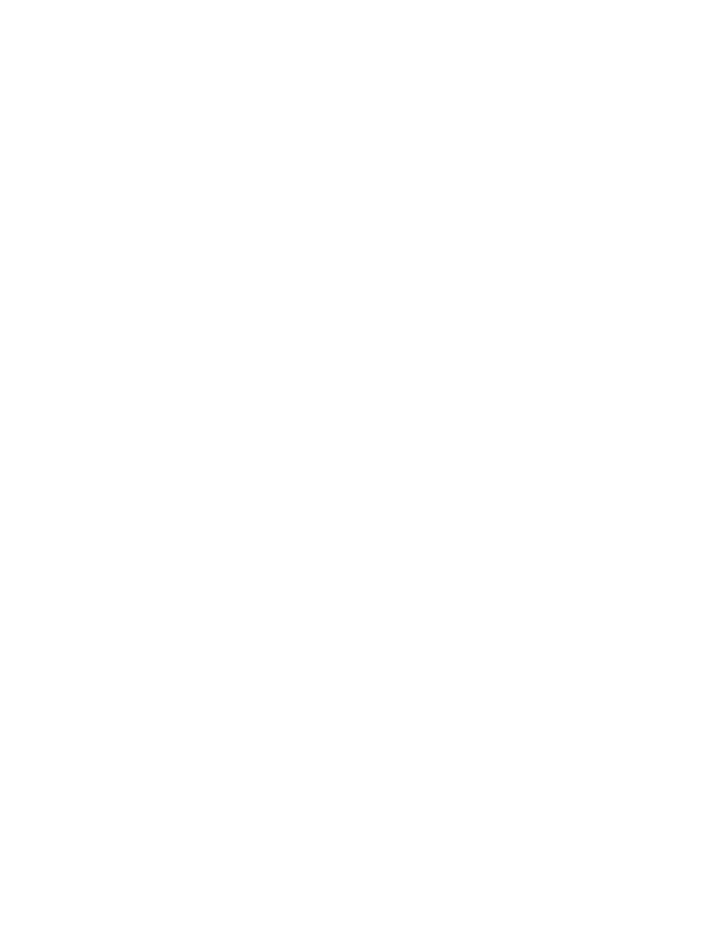
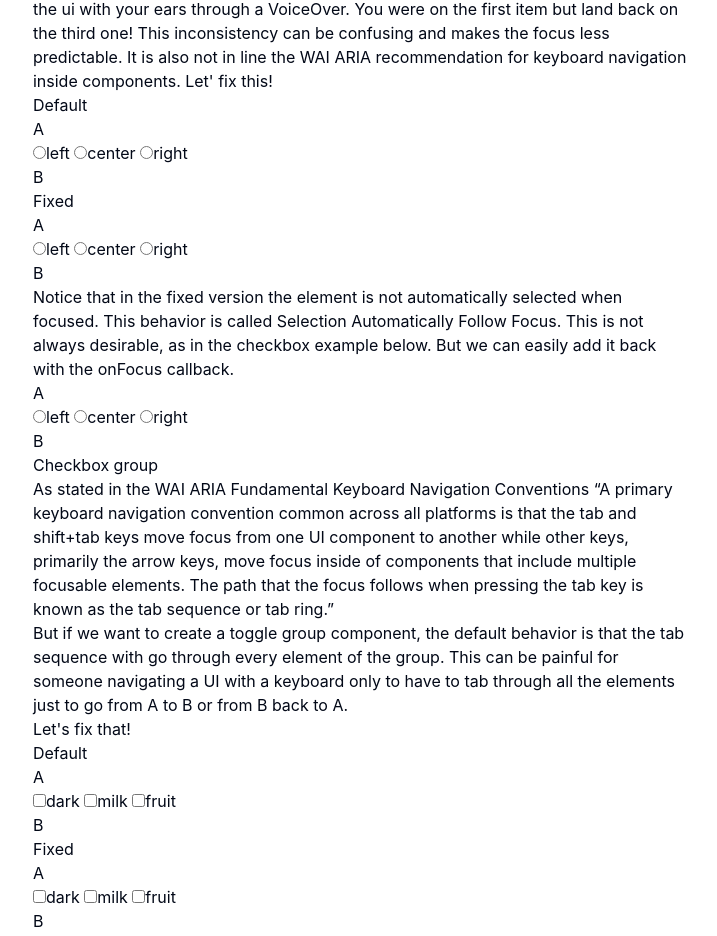
Before and after one commit to fcrozatier/choco-ui, a SvelteKit app: page /focus in a window 1280 px wide. Before the commit this address had no page. Shown: the part 171-1107 px from the top of the page, without its empty margins (279-996 px from the left). Before the commit the page ends 800 px from the top, so only its background shows below. Built offline with nearby package versions, Linux system fonts and the light colour scheme.

Commit message:
create a manageFocus action

```diff
--- /dev/null
+++ b/src/lib/actions/focus/manageFocus.svelte.ts
@@ -0,0 +1,111 @@
+import { key } from "$lib/utils/keyboard";
+import { modulo } from "@fcrozatier/ts-helpers";
+import type { Action } from "svelte/action";
+
+export type ManageFocusOptions = {
+	loop?: boolean;
+	/**
+	 * With roving focus, only one item in the list is focusable at a given time and the tab sequence will come back to this item. Arrows are used to focus another item of the collection
+	 */
+	roving?: boolean;
+	onFocus?: (from: HTMLElement, to: HTMLElement) => void;
+};
+
+const defaults = {
+	loop: true,
+	roving: true,
+} satisfies ManageFocusOptions;
+
+/**
+ * Manage focus in a composite widget with the keyboard arrows.
+ *
+ */
+export const manageFocus = (options?: ManageFocusOptions) => {
+	const loop = options?.loop ?? defaults.loop;
+	const roving = options?.roving ?? defaults.roving;
+	const items: HTMLElement[] = [];
+
+	const handleKeydown = (e: KeyboardEvent) => {
+		const index = items.findIndex((tab) => tab === e.currentTarget);
+		let newIndex = index;
+
+		switch (e.key) {
+			case key.ARROW_LEFT:
+			case key.ARROW_UP:
+				newIndex = loop ? modulo(index - 1, items.length) : Math.max(0, index - 1);
+				break;
+			case key.ARROW_RIGHT:
+			case key.ARROW_DOWN:
+				newIndex = loop ? (index + 1) % items.length : Math.min(items.length - 1, index + 1);
+				break;
+			case key.HOME:
+				newIndex = 0;
+				break;
+			case key.END:
+				newIndex = items.length - 1;
+				break;
+			default:
+				return;
+		}
+
+		e.preventDefault(); // Avoid firing a scroll event.
+
+		const oldItem = items[index];
+		const newItem = items[newIndex];
+
+		if (oldItem && newItem && oldItem !== newItem) {
+			makeFocusable(newItem);
+			newItem.focus();
+
+			options?.onFocus?.(oldItem, newItem);
+		}
+	};
+
+	const makeFocusable = (element: HTMLElement) => {
+		for (const item of items) {
+			if (item === element) {
+				item.tabIndex = 0;
+			} else {
+				item.tabIndex = -1;
+			}
+		}
+	};
+
+	$effect(() => {
+		let focusable: HTMLElement | undefined;
+
+		for (let index = 0; index < items.length; index++) {
+			const item = items[index];
+
+			if (item && roving) {
+				if (
+					item.ariaSelected === "true" ||
+					item.ariaPressed === "true" ||
+					item.ariaChecked === "true"
+				) {
+					makeFocusable(item);
+					focusable = item;
+				} else {
+					item.tabIndex = -1;
+				}
+			}
+		}
+
+		// By default focus the first item of the collection
+		if (!focusable && items[0]) {
+			makeFocusable(items[0]);
+		}
+	});
+
+	return ((node) => {
+		items.push(node);
+
+		node.addEventListener("keydown", handleKeydown);
+
+		return {
+			destroy() {
+				node.removeEventListener("keydown", handleKeydown);
+			},
+		};
+	}) satisfies Action;
+};
--- /dev/null
+++ b/src/routes/focus/+page.svelte
@@ -0,0 +1,116 @@
+<script lang="ts">
+	import { manageFocus } from "$lib/actions/focus/manageFocus.svelte";
+
+	const focusGroupRadio = manageFocus();
+	const focusGroupRadio2 = manageFocus({ onFocus: (_, to) => to.click() });
+	const focusGroupCheck = manageFocus();
+</script>
+
+<article class="mx-auto max-w-prose">
+	<h1>Focus management</h1>
+	<p>Here are two example were the default focus is slightly broken.</p>
+	<h2>Radio Group</h2>
+	<p>
+		A radio group has by default a roving focus, where the tab sequence from A to B only focuses one
+		item in the radio group, and you can select others with your keyboard arrows. But when you Tab
+		from A to B <em>without</em> selecting an item and then back to A, you can observe an
+		inconsistency in the focus. It's even more glaring if you discover the ui with your ears through
+		a VoiceOver. You were on the first item but land back on the third one! This inconsistency can
+		be confusing and makes the focus less
+		<a
+			href="https://www.w3.org/WAI/ARIA/apg/practices/keyboard-interface/#discernibleandpredictablekeyboardfocus"
+		>
+			predictable</a
+		>. It is also not in line the WAI ARIA recommendation for
+		<a
+			href="https://www.w3.org/WAI/ARIA/apg/practices/keyboard-interface/#keyboardnavigationinsidecomponents"
+			>keyboard navigation inside components</a
+		>. Let' fix this!
+	</p>
+
+	<h3>Default</h3>
+	<button>A</button>
+
+	<fieldset>
+		<label><input name="alignment" type="radio" />left</label>
+		<label><input name="alignment" type="radio" />center</label>
+		<label><input name="alignment" type="radio" />right</label>
+	</fieldset>
+
+	<button>B</button>
+
+	<h3>Fixed</h3>
+	<button>A</button>
+
+	<fieldset>
+		<label><input use:focusGroupRadio name="alignment-fixed" type="radio" />left</label>
+		<label><input use:focusGroupRadio name="alignment-fixed" type="radio" />center</label>
+		<label><input use:focusGroupRadio name="alignment-fixed" type="radio" />right</label>
+	</fieldset>
+
+	<button>B</button>
+
+	<p>
+		Notice that in the fixed version the element is not automatically selected when focused. This
+		behavior is called <a
+			href="https://www.w3.org/WAI/ARIA/apg/practices/keyboard-interface/#decidingwhentomakeselectionautomaticallyfollowfocus"
+			>Selection Automatically Follow Focus</a
+		>. This is not always desirable, as in the checkbox example below. But we can easily add it back
+		with the onFocus callback.
+	</p>
+
+	<button>A</button>
+
+	<fieldset>
+		<label><input use:focusGroupRadio2 name="alignment-fixed-2" type="radio" />left</label>
+		<label><input use:focusGroupRadio2 name="alignment-fixed-2" type="radio" />center</label>
+		<label><input use:focusGroupRadio2 name="alignment-fixed-2" type="radio" />right</label>
+	</fieldset>
+
+	<button>B</button>
+
+	<h2>Checkbox group</h2>
+	<p>
+		As stated in the WAI ARIA <a
+			href="https://www.w3.org/WAI/ARIA/apg/practices/keyboard-interface/#fundamentalkeyboardnavigationconventions"
+			>Fundamental Keyboard Navigation Conventions</a
+		>
+		<q
+			cite="https://www.w3.org/WAI/ARIA/apg/practices/keyboard-interface/#fundamentalkeyboardnavigationconventions"
+			>A primary keyboard navigation convention common across all platforms is that the tab and
+			shift+tab keys move focus from one UI component to another while other keys, primarily the
+			arrow keys, move focus inside of components that include multiple focusable elements. The path
+			that the focus follows when pressing the tab key is known as the tab sequence or tab ring.
+		</q>
+	</p>
+	<p>
+		But if we want to create a toggle group component, the default behavior is that the tab sequence
+		with go through every element of the group. This can be painful for someone navigating a UI with
+		a keyboard only to have to tab through all the elements just to go from A to B or from B back to
+		A.
+	</p>
+	<p>Let's fix that!</p>
+
+	<h3>Default</h3>
+	<button>A</button>
+
+	<fieldset>
+		<label><input name="flavour" type="checkbox" />dark</label>
+		<label><input name="flavour" type="checkbox" />milk</label>
+		<label><input name="flavour" type="checkbox" />fruit</label>
+	</fieldset>
+
+	<button>B</button>
+
+	<h3>Fixed</h3>
+	<button>A</button>
+
+	<fieldset>
+		<label><input use:focusGroupCheck name="flavour-fixed" type="checkbox" />dark</label>
+		<label><input use:focusGroupCheck name="flavour-fixed" type="checkbox" />milk</label>
+		<label><input use:focusGroupCheck name="flavour-fixed" type="checkbox" />fruit</label>
+	</fieldset>
+	<button>B</button>
+
+	<p>The focus management comes with many options: roving, loop, orientation, onFocus</p>
+</article>
```
